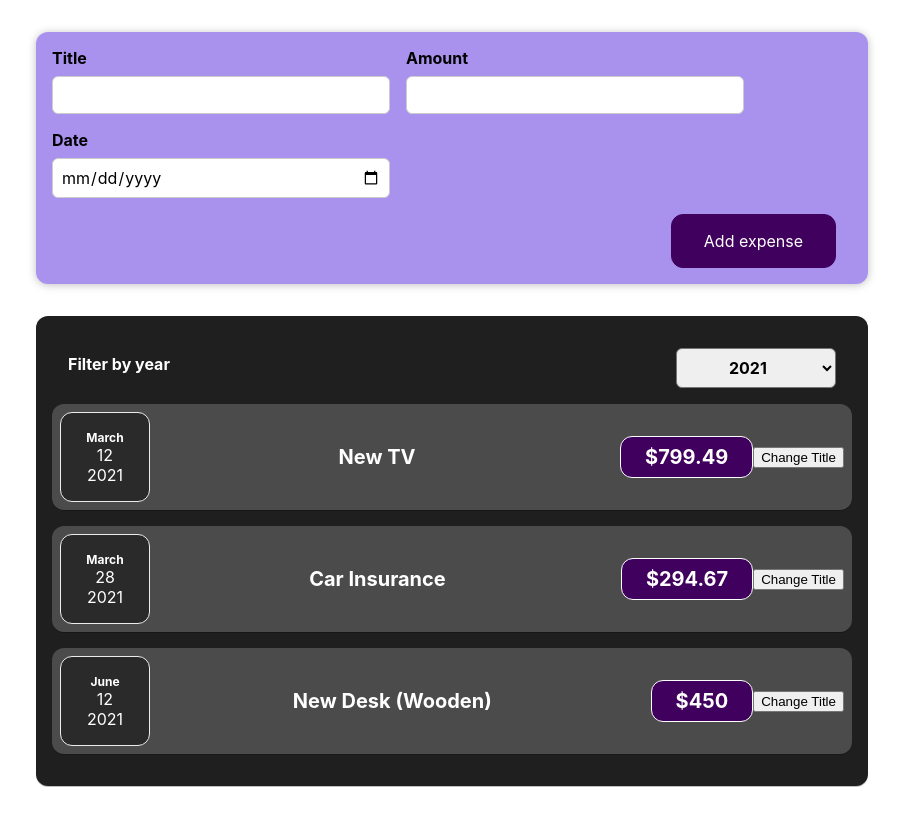
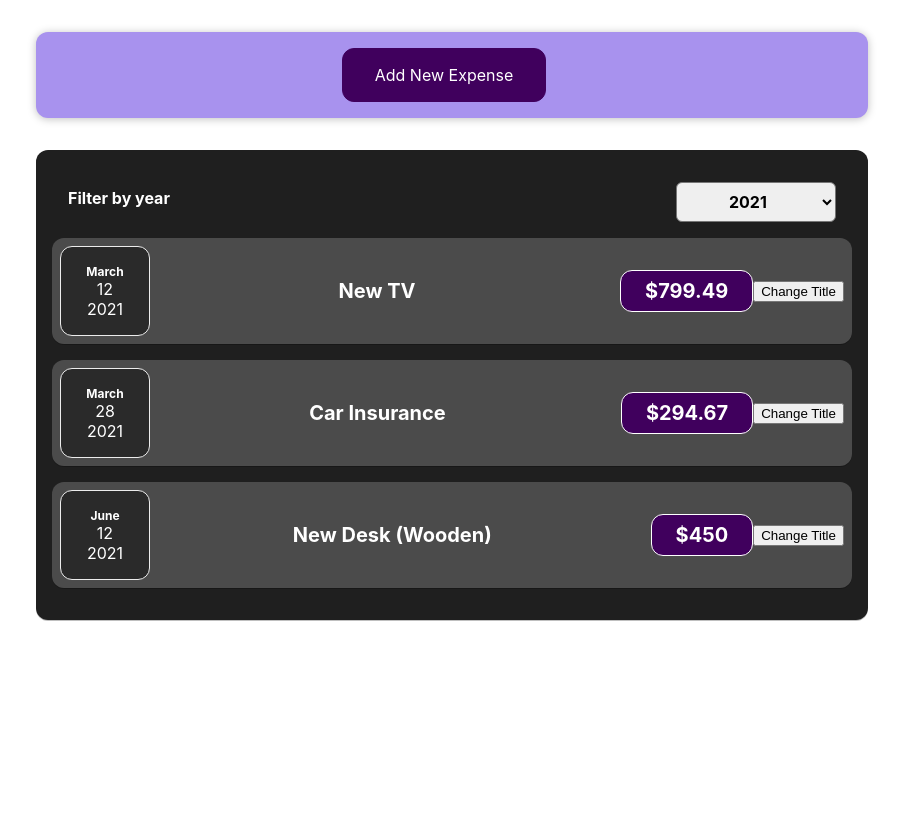
Before and after one commit to chetna23/LearnReact, a React (Create React App) app: page / in a window 1280 px wide. Shown: the whole page, without its empty margins (188-1091 px from the left). Built offline with nearby package versions, Linux system fonts and the light colour scheme.

Commit message:
assignment 4

```diff
--- a/src/components/Expenses/Expenses.js
+++ b/src/components/Expenses/Expenses.js
@@ -4,7 +4,6 @@
 import ExpensesFilter from "./ExpensesFilter";
 import ExpensesList from "./ExpensesList";
 const Expenses = (props) => {
-  // const expenses = props.expenses;
   const [enteredYear, setEnteredYear] = useState("2021");
   const yearChangeHandler = (selectedYear) => {
     console.log("Expenses.js");
--- a/src/components/NewExpense/ExpenseForm.js
+++ b/src/components/NewExpense/ExpenseForm.js
@@ -81,6 +81,9 @@
         </div>
       </div>
       <div className="new-expense__actions">
+        <button type="button" onClick={props.onCancel}>
+          Cancel
+        </button>
         <button type="submit">Add expense</button>
       </div>
     </form>
--- a/src/components/NewExpense/NewExpense.js
+++ b/src/components/NewExpense/NewExpense.js
@@ -1,17 +1,33 @@
-import React from "react";
 import ExpenseForm from "./ExpenseForm";
 import "./NewExpense.css";
+import React, { useState } from "react";
 const NewExpense = (props) => {
+  const [showForm, setShowForm] = useState(false);
+
+  const showFormHandler = () => {
+    setShowForm(true);
+  };
+
+  const unshowFormHandler = () => {
+    setShowForm(false);
+  };
   const saveExpenseDataHandler = (enteredExpenseData) => {
     const expenseData = {
       ...enteredExpenseData,
       id: Math.random().toString(),
     };
     props.onAddExpense(expenseData);
+    setShowForm(false);
   };
   return (
     <div className="new-expense">
-      <ExpenseForm onSaveExpenseData={saveExpenseDataHandler} />
+      {!showForm && <button onClick={showFormHandler}>Add New Expense</button>}
+      {showForm && (
+        <ExpenseForm
+          onSaveExpenseData={saveExpenseDataHandler}
+          onCancel={unshowFormHandler}
+        />
+      )}
     </div>
   );
 };
```
